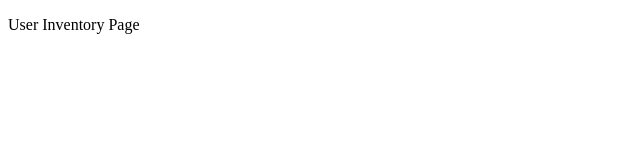
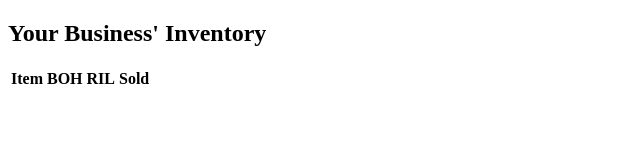
Before and after one commit to steve2482/storeful, a website: page views/user-inventory.html in a window 1280 px wide. Shown: the whole page, without its empty margins (0-640 px from the left). Drawn offline with nearby package versions, Linux system fonts and the light colour scheme.

Commit message:
added table to display inventory data and description header

```diff
--- a/views/user-inventory.html
+++ b/views/user-inventory.html
@@ -5,7 +5,16 @@
 	<title>User Inventory</title>
 </head>
 <body>
-	<p>User Inventory Page</p>
+	<h2 class="inventory-name">Your Business' Inventory</h2>
+	<table class="inventory-items">
+		<tr>
+			<th>Item</th>
+			<th>BOH</th>
+			<th>RIL</th>
+			<th>Sold</th>
+		</tr>
+
+	</table>
 
 	<script
   src="https://code.jquery.com/jquery-2.2.4.js"
```
Also changed, not shown: public/app.js (+8 -2 lines).
